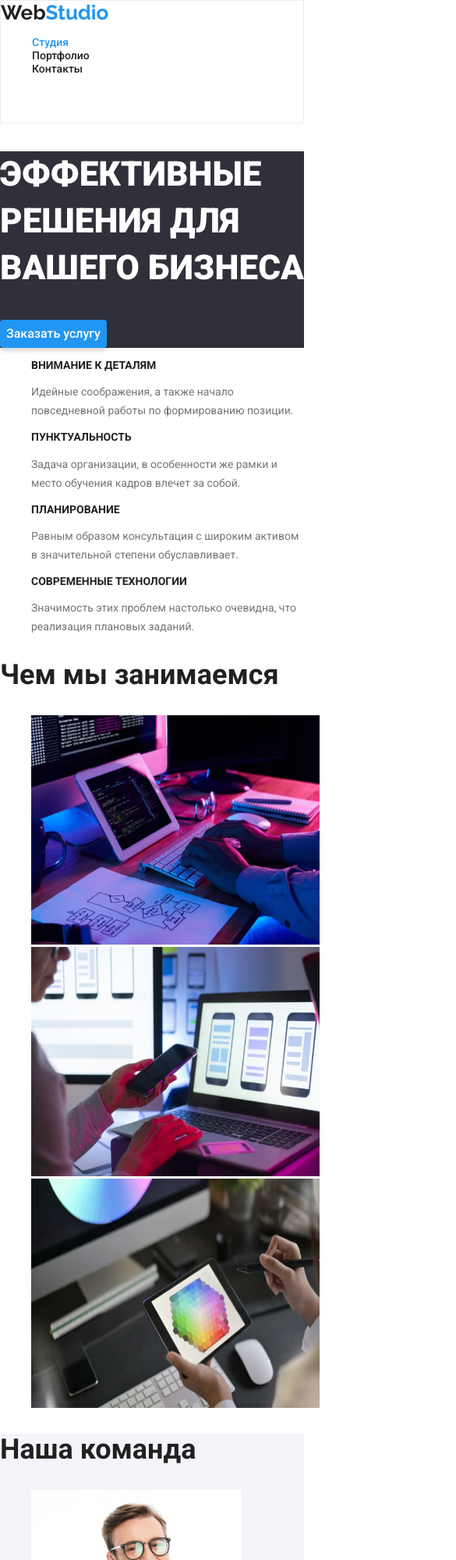
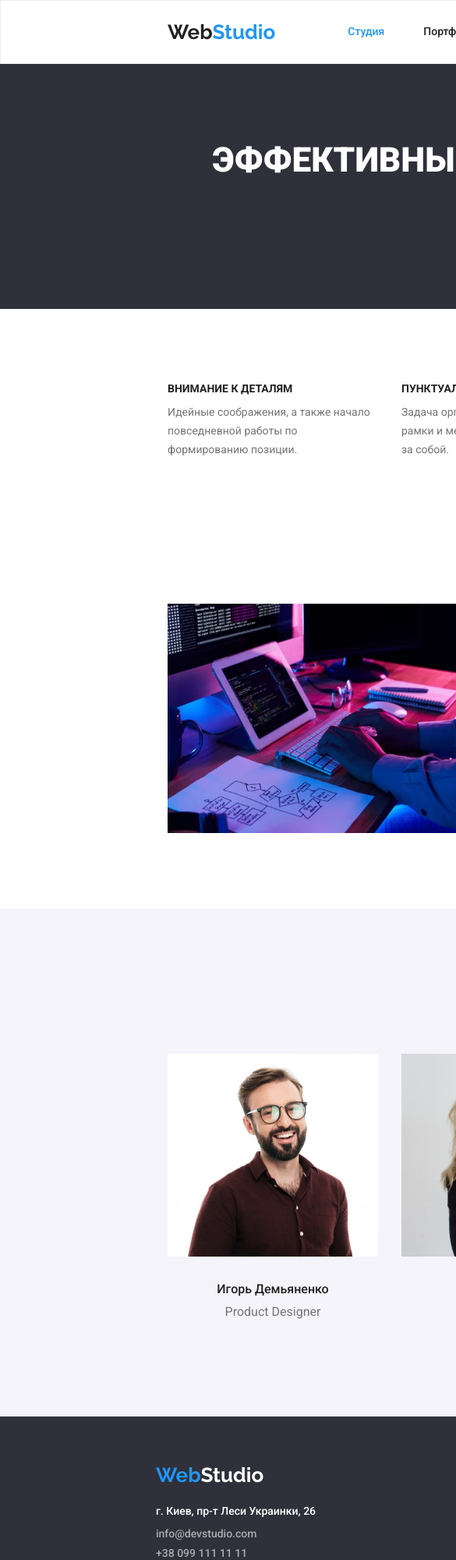
Before and after one commit to VadymPopov/goit-markup-hw-03, a plain HTML site: page index.html in a window 390 px wide. Shown: the top 2000 px of the page at 78% size, 585 px wide, since content can reach past the window. Drawn offline with nearby package versions, Linux system fonts and the light colour scheme.

Commit message:
flex positioning

```diff
--- a/css/style.css
+++ b/css/style.css
@@ -12,11 +12,32 @@
 /*Global styles body*/
 
 body {
+    margin-left: auto;
+    margin-right: auto;
+    width: 1600px;
+
     color: var(--primary-text-color);
 
     font-family: 'Roboto', sans-serif;
     font-weight: 400;
     font-size: 14px;
+
+}
+
+h1,
+h2,
+h3,
+h4,
+h5,
+h6,
+p {
+    margin: 0;
+}
+
+.list {
+    padding: 0;
+    margin: 0;
+    list-style: none;
 
 }
 
@@ -33,15 +54,27 @@ body {
     overflow: hidden;
 }
 
+.container {
+    margin-left: auto;
+    margin-right: auto;
+    width: 1200px;
+    padding-left: 15px;
+    padding-right: 15px;
+}
+
+.section {
+    padding: 94px 0;
+}
+
 /* Header*/
 .page-header {
     background-color: var(--main-light-color);
     border: 1px solid #ECECEC;
 }
 
-.header-list {
-    list-style: none;
-
+.main-nav {
+    display: flex;
+    align-items: center;
 }
 
 .logo-header {
@@ -52,7 +85,20 @@ body {
     color: var(--main-dark-color);
 }
 
+.header-list {
+    display: flex;
+    margin-left: 93px;
+}
+
+.header-list .item:not(:last-child) {
+    margin-right: 50px;
+}
+
 .nav-link{
+    display: block;
+    padding-top: 32px;
+    padding-bottom: 32px;
+
     text-decoration: none;
     font-weight: 500;
     font-size: 14px;
@@ -61,12 +107,6 @@ body {
 
     color: var(--main-dark-color);
     text-transform: capitalize;
-}
-
-.link-number,
-.link-mail{
-    text-decoration: none;
-    color: rgba(255, 255, 255, 0.6);
 }
 
 .nav-link:hover,
@@ -81,8 +121,10 @@ body {
     color: var(--accent-color);
 }
 
+.contacts {
+    display: flex;
+    margin-left: 344px;
 
-.contacts {
     list-style: none;
     font-weight: 500;
     font-size: 14px;
@@ -92,17 +134,29 @@ body {
 
 }
 
+.contacts .item+.item {
+    margin-left: 50px;
+}
+
+.item .contact-mail,
+.item .contact-number {
+color: var(--primary-text-color);
+}
+
 
 /*First section*/
 .main-section{
     background-color: var(--main-background-color);
+    text-align: center;
 }
 
 .hero-title{
+    margin-top: 0;
+    margin-bottom: 30px;
+
     font-weight: 900;
     font-size: 44px;
     line-height: 1.36;
-
     text-transform: uppercase;
 
     color:var(--main-light-color);
@@ -112,7 +166,6 @@ body {
     font-size: 16px;
     font-weight: 500;
     line-height:1.875;
-    display: flex;
     align-items: center;
     text-align: center;
     cursor: pointer;
@@ -128,14 +181,23 @@ body {
 }
 
 
-
    /*Skills*/
+.skills-list {
+    display: flex;
+    flex-wrap: wrap;
+}
 
 .skills-item {
+    width: 270px;
     list-style: none;
     background: var(--main-light-color);
 }
+
+.skills-item:not(:last-of-type){
+    margin-right: 30px;
+}
 .skills-title {
+    margin-bottom: 10px;
     font-weight: 700;
     font-size: 14px;
     text-transform: uppercase;
@@ -147,6 +209,9 @@ body {
 
 /*Work*/
 .sec-header{
+    text-align: center;
+    margin-bottom: 50px;
+
     font-weight: 700;
     font-size: 36px;
     line-height: 1.16;
@@ -154,7 +219,17 @@ body {
     color: var(--main-dark-color);
 }
 .work-list{
+    display: flex;
     list-style: none;
+}
+
+.work-item:not(:last-child) {
+    margin-right: 30px;
+
+}
+
+.work-section {
+    padding-top: 0;
 }
 
  /*Team*/
@@ -163,6 +238,8 @@ body {
 
 }
 .third-header {
+    margin-top: 30px;
+    margin-bottom: 10px;
     font-weight: 500;
     font-size: 16px;
     line-height: 1.18;
@@ -170,10 +247,21 @@ body {
 
     color: var(--main-dark-color);
 }
-.team-list{
+.team-list {
+    display: flex;
     list-style: none;
 }
+
+.team-member {
+    text-align: center;
+}
+
+.team-member:not(:last-child) {
+    margin-right: 30px;
+}
 .team-text {
+    margin-bottom: 30px;
+
     font-size: 16px;
     line-height: 1.18;
 }
@@ -182,7 +270,15 @@ body {
 .footer{
     background:var(--main-background-color);
 }
+
+.footer-nav {
+    display: flex;
+    flex-direction: column;
+    padding: 60px 0;
+}
 .logo-footer {
+    margin-bottom: 20px;
+
     text-decoration: none;
     font-family: 'Raleway', sans-serif;
     font-size: 26px;
@@ -196,6 +292,20 @@ body {
     font-style: normal;
 }
 
+.footer-flex {
+    display: flex;
+    flex-direction: column;
+    margin: 0;
+}
+
+.footer-item:not(:last-child) {
+    margin-bottom: 9px;
+}
+.link-number,
+.link-mail {
+    text-decoration: none;
+    color: rgba(255, 255, 255, 0.6);
+}
 .link-address{
     text-decoration: none;
     font-size: 14px;
@@ -209,11 +319,18 @@ body {
 }
 
 .button-list {
+    display: flex;
+    justify-content: center;
+    margin-bottom: 50px;
     list-style: none;
 }
 
+.button-item:not(:last-child){
+    margin-right: 8px;
+}
 
 .button {
+    padding: 6px 22px;
     cursor: pointer;
     font-weight: 500;
     font-size: 16px;
@@ -238,10 +355,23 @@ body {
 }
 
 .contain-list {
+    display: flex;
+    flex-wrap: wrap;
+    margin-left: -30px;
+    margin-top: -30px;
+
     list-style: none;
 }
 
+.contain-item {
+    flex-basis: calc(100% / 3 - 30px);
+    margin-left: 30px;
+    margin-top: 30px;
+    border-bottom: 1px solid #EEEE;
+}
+
 .contain-header {
+    margin-bottom: 4px;
     font-weight: 700;
     font-size: 18px;
     line-height: 2;
@@ -254,3 +384,7 @@ body {
     color: var(--primary-text-color);
 
 }
+
+.content {
+    padding: 20px 24px;
+}
--- a/index.html
+++ b/index.html
@@ -19,75 +19,85 @@
 
 <body>
     <header class="page-header">
+        <div class="main-nav container">
         <a href="./index.html" class="logo-header">Web<span class="accent">Studio</span></a>
+
         <nav>
-            <ul class="header-list">
-                <li><a href="" class="accent nav-link">Студия</a></li>
-                <li><a href="./portfolio.html" class="nav-link">Портфолио</a></li>
-                <li><a href="" class="nav-link">Контакты</a></li>
+            <ul class="header-list list">
+                <li class="item"><a href="" class="accent nav-link">Студия</a></li>
+                <li class="item"><a href="./portfolio.html" class="nav-link">Портфолио</a></li>
+                <li class="item"><a href="" class="nav-link">Контакты</a></li>
             </ul>
          </nav>
-        <ul class="contacts">
-            <li><a class="link-mail" href="mailto:info@devstudio.com">info@devstudio.com</a></li>
-            <li><a class="link-number"  href="tel:+380991111111">+38 099 111 11 11</a></li>
+
+        <ul class="contacts list">
+            <li class="item"><a class="contact-mail link-mail" href="mailto:info@devstudio.com">info@devstudio.com</a></li>
+            <li class="item"><a class="contact-number link-number"  href="tel:+380991111111">+38 099 111 11 11</a></li>
         </ul>
+        </div>
 
 
     </header>
 
     <main>
-    <section class=" main-section">
+    <section class="section main-section">
         <h1 class="hero-title">Эффективные решения для вашего бизнеса</h1>
         <button type="button" class="main-button">Заказать услугу</button>
     </section>
 
-    <section class="skills-section">
+    <section class="section skills-section">
         <h2 class="visually-hidden">Skills </h2>
-            <ul class="list">
+           <div class="container">
+            <ul class="skills-list list">
                 <li class="skills-item">
                     <h3 class="skills-title">Внимание к деталям</h3>
                     <p class="skills-text">Идейные соображения, а также начало повседневной работы по формированию позиции.</p>
                 </li>
                 <li class="skills-item">
-                    <h3  class="skills-title">Пунктуальность</h3>
+                    <h3 class="skills-title">Пунктуальность</h3>
                     <p class="skills-text">Задача организации, в особенности же рамки и место обучения кадров влечет за собой.</p>
                 </li>
                 <li class="skills-item">
-                    <h3  class="skills-title">Планирование</h3>
+                    <h3 class="skills-title">Планирование</h3>
                     <p class="skills-text">Равным образом консультация с широким активом в значительной степени обуславливает.</p>
                 </li>
                 <li class="skills-item">
-                    <h3  class="skills-title">Современные технологии</h3>
+                    <h3 class="skills-title">Современные технологии</h3>
                     <p class="skills-text">Значимость этих проблем настолько очевидна, что реализация плановых заданий.</p>
                 </li>
             </ul>
+           </div>
 
 
     </section>
 
-    <section class="work-section">
+    <section class="section work-section">
+        <div class="container">
             <h2 class="sec-header">Чем мы занимаемся</h2>
-        <ul class="work-list">
-            <li>
-                <img  src="./images/close-up-image-programer-working-his-desk-office.jpg" alt="крупный план-изображение-программист-работающий-в-офисе"
-        height="294" width="370"/>
+            <ul class="work-list list">
+                <li class="work-item">
+                    <img src="./images/close-up-image-programer-working-his-desk-office.jpg"
+                        alt="крупный план-изображение-программист-работающий-в-офисе" height="294" width="370" />
                 </li>
-             <li>
-                <img  src="./images/web-ui-designers-are-developing-application-smartphones-team-creators-is-working-interface-mobile-phones.jpg"
-        alt="веб-дизайнеры-пользовательского-интерфейса-разрабатывают-приложения-для-смартфонов " height="294" width="370"/>
+                <li class="work-item">
+                    <img src="./images/web-ui-designers-are-developing-application-smartphones-team-creators-is-working-interface-mobile-phones.jpg"
+                        alt="веб-дизайнеры-пользовательского-интерфейса-разрабатывают-приложения-для-смартфонов " height="294"
+                        width="370" />
                 </li>
-            <li>
-                <img  src="./images/creative-artist-web-design-with-working-colour-selection-graphic-tablet.jpg"
-        alt="веб-дизайн-художник-с-рабочим-графическим-планшетом-для-выбора-цвета" height="294" width="370"/>
+                <li class="work-item">
+                    <img src="./images/creative-artist-web-design-with-working-colour-selection-graphic-tablet.jpg"
+                        alt="веб-дизайн-художник-с-рабочим-графическим-планшетом-для-выбора-цвета" height="294" width="370" />
                 </li>
             </ul>
+        </div>
     </section>
 
-    <section class="team-section">
+    <section class=" section team-section">
+        <div class="container">
             <h2 class="sec-header">Наша команда</h2>
-        <ul class="team-list">
+            <ul class="team-list list">
                 <li class="team-member">
-                <img src="./images/igor-demyanenko.jpg" alt="дизайнер-продукта"  width="270" />
+                    <img src="./images/igor-demyanenko.jpg" alt="дизайнер-продукта" width="270" />
                     <h3 class="third-header">Игорь Демьяненко</h3>
                     <p class="team-text">Product Designer</p>
                 </li>
@@ -107,20 +117,24 @@
                     <p>UI Designer</p>
                 </li>
             </ul>
+        </div>
     </section>
     </main>
 
     <footer class="footer">
+    <div class="footer-nav container">
         <a href="./index.html" class="logo-footer">Web<span class="white-span">Studio</span></a>
         <address class="address">
-            <ul class="contacts">
-            <li><a class="link-address" href="https://goo.gl/maps/LzQ1119umcAYYYz89" target="_blank" rel="noopener noreferrer nofollow">г. Киев, пр-т Леси
+            <ul class="footer-flex contacts list">
+                <li class="footer-item"><a class="link-address" href="https://goo.gl/maps/LzQ1119umcAYYYz89" target="_blank"
+                        rel="noopener noreferrer nofollow">г. Киев, пр-т Леси
                         Украинки, 26</a></li>
 
-            <li><a class="link-mail" href="mailto:info@devstudio.com">info@devstudio.com</a></li>
-            <li><a class="link-number" href="tel:+380991111111">+38 099 111 11 11</a></li>
+                <li class="footer-item"><a class="link-mail" href="mailto:info@devstudio.com">info@devstudio.com</a></li>
+                <li class="footer-item"><a class="link-number" href="tel:+380991111111">+38 099 111 11 11</a></li>
             </ul>
         </address>
+    </div>
 
     </footer>
 
```
Also changed, not shown: portfolio.html (+54 -16 lines). Lines whose indentation alone changed are shown as unchanged.
